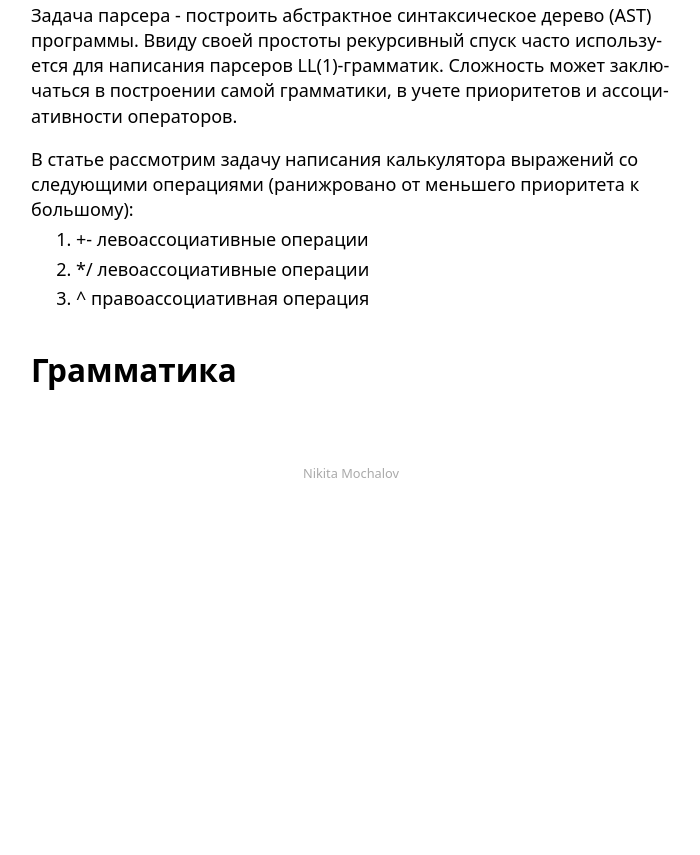
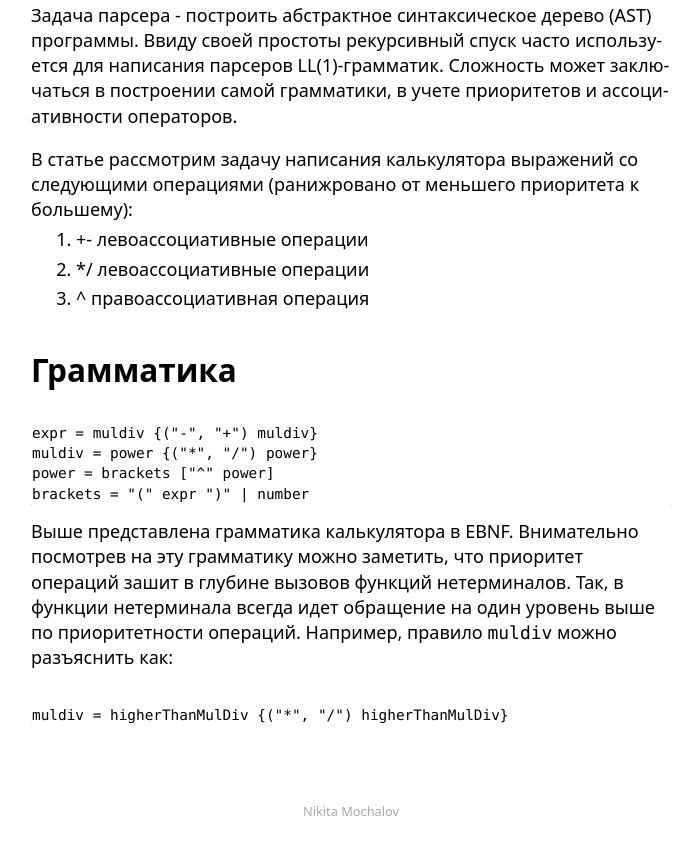
Before and after one commit to Zamony/zamony.github.io, a plain HTML site: page pub/4.html in a window 1280 px wide. Shown: the part 361-1216 px from the top of the page, without its empty margins (289-989 px from the left). Before the commit the page ends 885 px from the top, so only its background shows below. Drawn offline with Linux system fonts and the light colour scheme.

Commit message:
Update 4.html

```diff
--- a/pub/4.html
+++ b/pub/4.html
@@ -31,7 +31,7 @@
 </p>
 
 <p>
-В статье рассмотрим задачу написания калькулятора выражений со следующими операциями (ранижровано от меньшего приоритета к большому):
+В статье рассмотрим задачу написания калькулятора выражений со следующими операциями (ранижровано от меньшего приоритета к большему):
 </p>
 <ol>
 <li>+- левоассоциативные операции</li>
@@ -41,6 +41,18 @@
 
 <h2>Грамматика</h2>
 
+<pre><code>
+expr = muldiv {("-", "+") muldiv}
+muldiv = power {("*", "/") power}
+power = brackets ["^" power]
+brackets = "(" expr ")" | number
+</pre></code>
+Выше представлена грамматика калькулятора в EBNF. Внимательно посмотрев на эту грамматику можно заметить,
+что приоритет операций зашит в глубине вызовов функций нетерминалов. Так, в функции нетерминала всегда идет обращение на один уровень
+выше по приоритетности операций. Например, правило <code>muldiv</code> можно разъяснить как:
+<pre><code>
+muldiv = higherThanMulDiv {("*", "/") higherThanMulDiv}
+</pre></code>
 </article>
 </main>
 <footer>Nikita Mochalov</footer>
```
